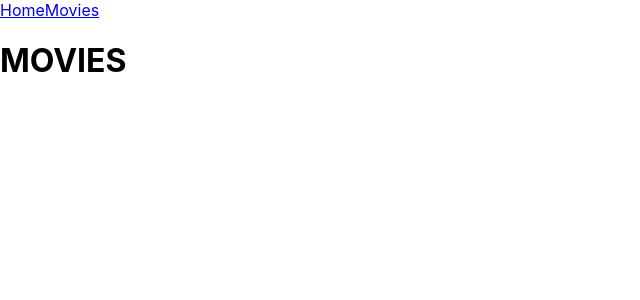
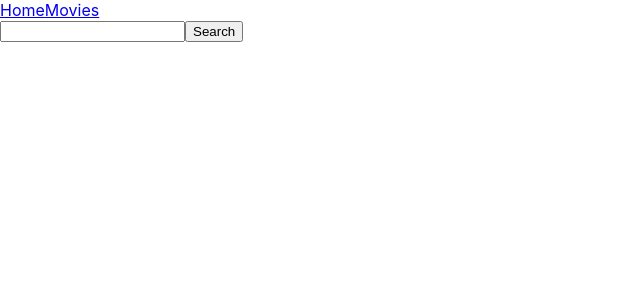
Before and after one commit to Kronord/goit-react-hw-05-movies, a React (Create React App) app: page /movies in a window 1280 px wide. Shown: the top 300 px of the page, without its empty margins (0-640 px from the left). Built offline with nearby package versions, Linux system fonts and the light colour scheme.

Commit message:
Push homework

```diff
--- a/src/components/App.jsx
+++ b/src/components/App.jsx
@@ -18,6 +18,7 @@ export const App = () => {
           {/* <Route path="/movies/:movieId/cast" element={<Cast />} />
           <Route path="/movies/:movieId/reviews" element={<Reviews />} /> */}
         </Route>
+        <Route path="*" element={<HomePage />} />
       </Routes>
     </>
   );
--- a/src/components/MoviesDetailsPage/MoviesDetailsPage.jsx
+++ b/src/components/MoviesDetailsPage/MoviesDetailsPage.jsx
@@ -1,4 +1,3 @@
-// import { useState } from "react";
 import { useParams } from 'react-router-dom';
 import { useState, useEffect } from 'react';
 import { getMovieDetails } from 'components/services/FilmsApi';
--- a/src/components/MoviesPage/MoviesPage.jsx
+++ b/src/components/MoviesPage/MoviesPage.jsx
@@ -1,6 +1,48 @@
+import { useState } from 'react';
+import { searchFilms } from 'components/services/FilmsApi';
+import { Link } from 'react-router-dom';
 
 export default function MoviesPage() {
+  const [data, setData] = useState();
+  const [film, setFilm] = useState('');
+  const [status, setStatus] = useState('idle');
+
+  const handleChange = ev => setFilm(ev.target.value);
+  const handleSubmit = e => {
+    e.preventDefault();
+    searchFilms(film).then(res => {
+      setData(res.results);
+      setStatus('resolved');
+    });
+  };
+
+  if (status === 'idle') {
     return (
-        <h1>MOVIES</h1>
+      <form onSubmit={handleSubmit}>
+        <input type="text" value={film} onChange={handleChange} />
+        <button type="submit">Search</button>
+      </form>
     );
-};
+  }
+
+  if (status === 'resolved') {
+    return (
+      <div>
+        <form onSubmit={handleSubmit}>
+          <input type="text" value={film} onChange={handleChange} />
+          <button type="submit">Search</button>
+        </form>
+
+        <ul>
+          {data.map(el => {
+            return (
+              <li key={el.id}>
+                <Link to={`/movies/${el.id}`}>{el.name ?? el.title}</Link>
+              </li>
+            );
+          })}
+        </ul>
+      </div>
+    );
+  }
+}
```
